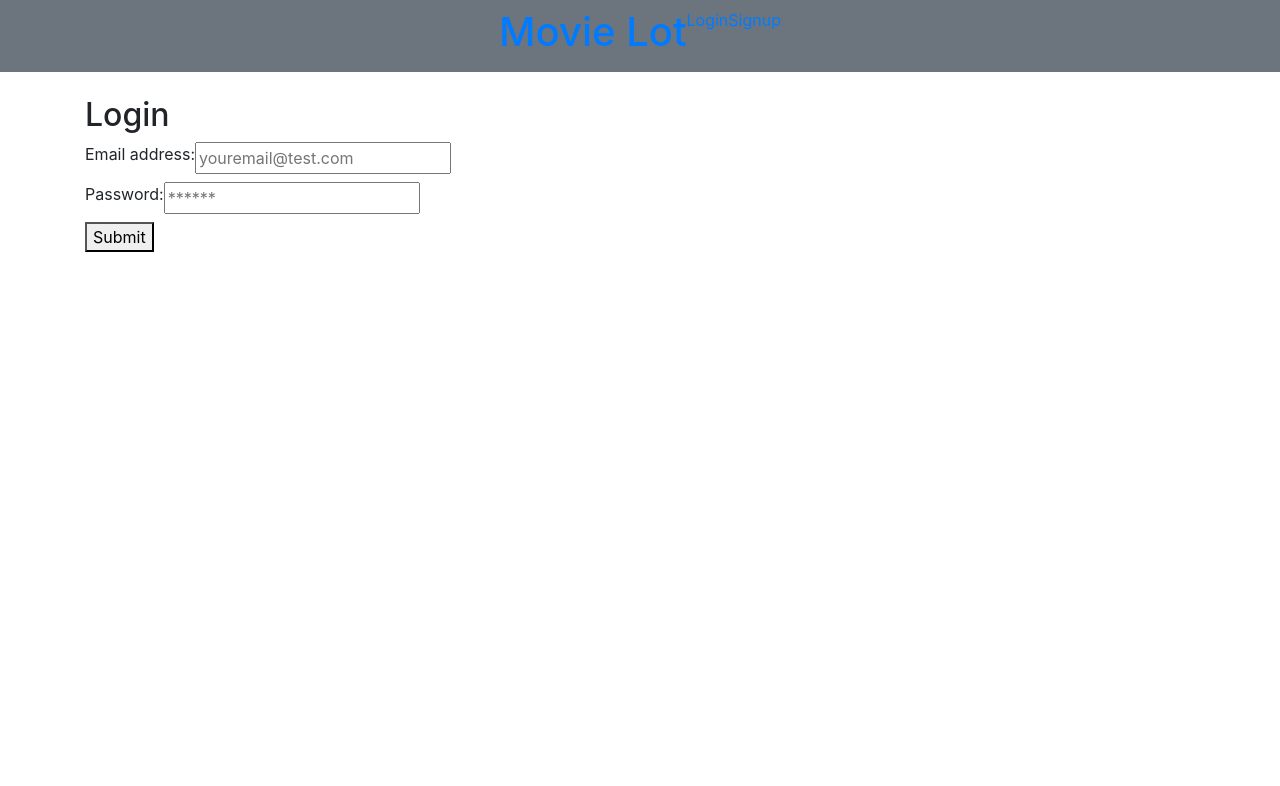
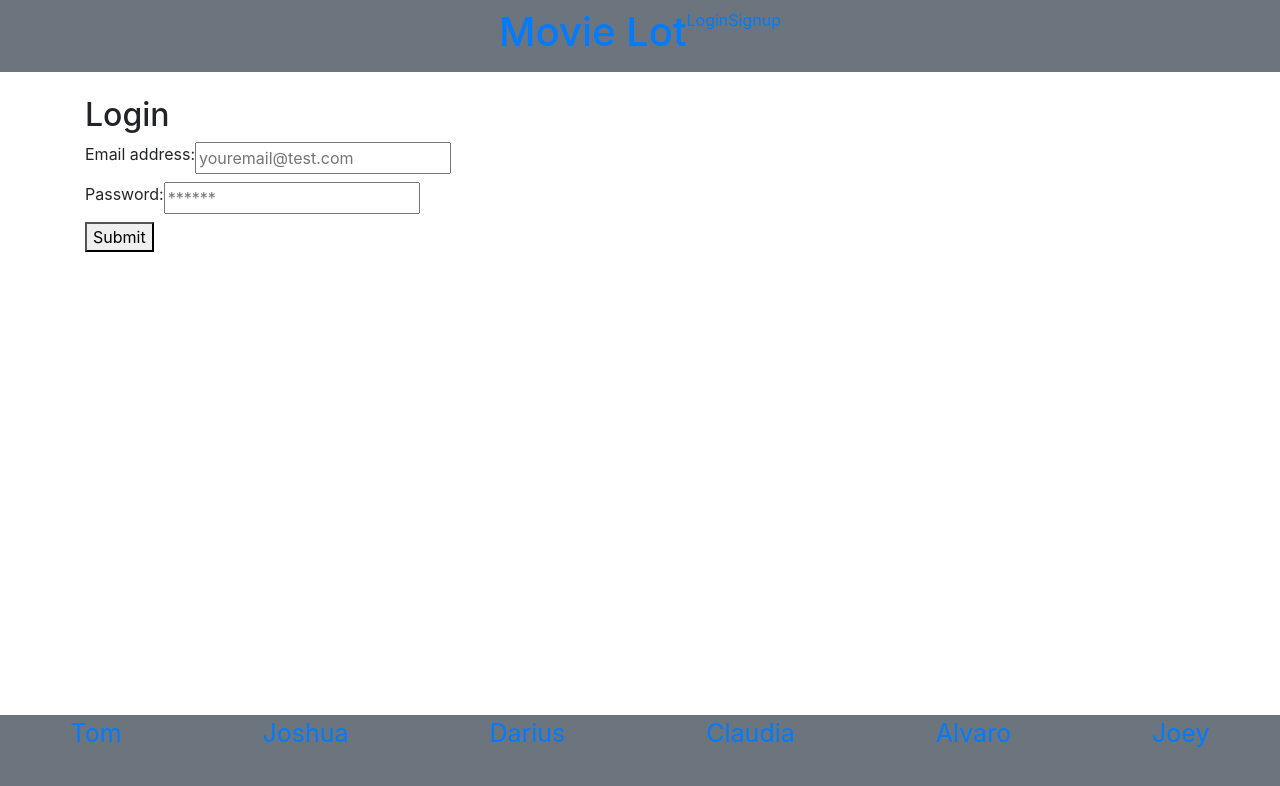
Before and after one commit to layc41/final-countdown, a React (Create React App) app in the folder client/: page /login in a window 1280 px wide. Shown: the top 786 px of the page. Built offline with nearby package versions, Linux system fonts and the light colour scheme.

Commit message:
created footer?

```diff
--- a/client/src/App.js
+++ b/client/src/App.js
@@ -9,6 +9,7 @@ import SignupForm from './components/SignupForm';
 import NoMatch from './pages/NoMatch';
 import TopRated from './components/TopRated';
 import SearchMovies from './pages/SearchMovies';
+import Footer from './components/Footer';
 
 
 const client = new ApolloClient({
@@ -39,6 +40,7 @@ function App() {
           </Switch>
       </>
     </Router>
+    <Footer />
   </ApolloProvider>
   );
 }
--- a/client/src/components/Footer.js
+++ b/client/src/components/Footer.js
@@ -0,0 +1,30 @@
+import React from 'react';
+
+function Footer() {
+  return (
+    <footer class='bg-secondary'>
+      <ul class="flex-row justify-space-around ">
+        <li>
+          <a href='https://github.com/tbreazier'>Tom</a>
+        </li>
+        <li>
+          <a href='https://github.com/joshuaweisbrodtorres'>Joshua</a>
+        </li>
+        <li>
+          <a href='https://github.com/DariusJWright'>Darius</a>
+        </li>
+        <li>
+          <a href='https://github.com/layc41'>Claudia</a>
+        </li>
+        <li>
+          <a href='https://github.com/asaldana1108'>Alvaro</a>
+        </li>
+        <li>
+          <a href='#'>Joey</a>
+        </li>
+      </ul>
+    </footer>
+  );
+}
+
+export default Footer;
--- a/client/src/index.css
+++ b/client/src/index.css
@@ -45,3 +45,25 @@ code {
 .justify-center {
   justify-content: center;
 }
+
+footer {
+  position: fixed;
+  bottom: 0;
+  left: 0;
+  right: 0;
+  height: 85px;
+}
+
+li {
+  list-style: none;
+}
+
+footer ul {
+  padding: 0;
+  margin: 0;
+}
+
+footer li a {
+  height: 50px;
+  font-size: 25px;
+}
```
